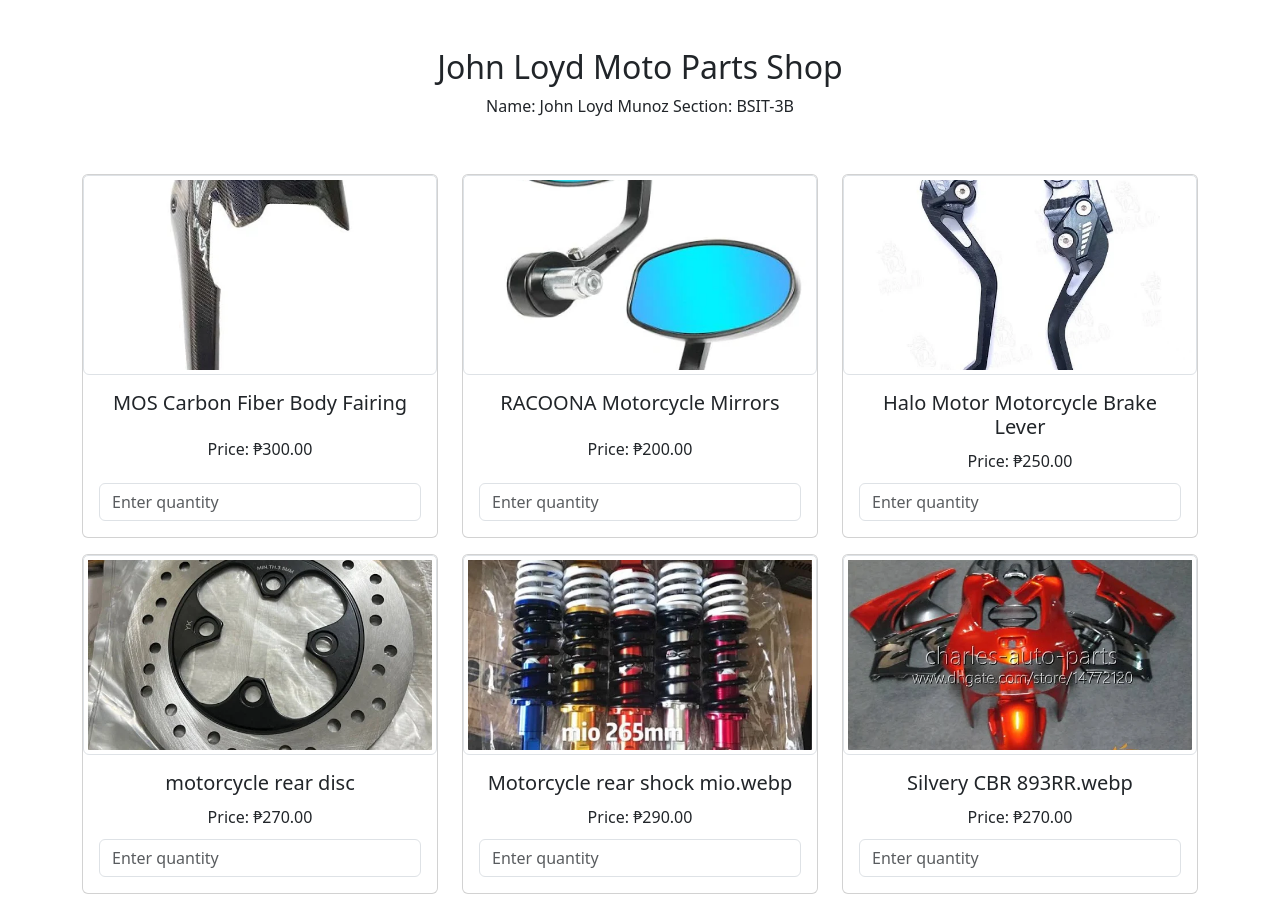
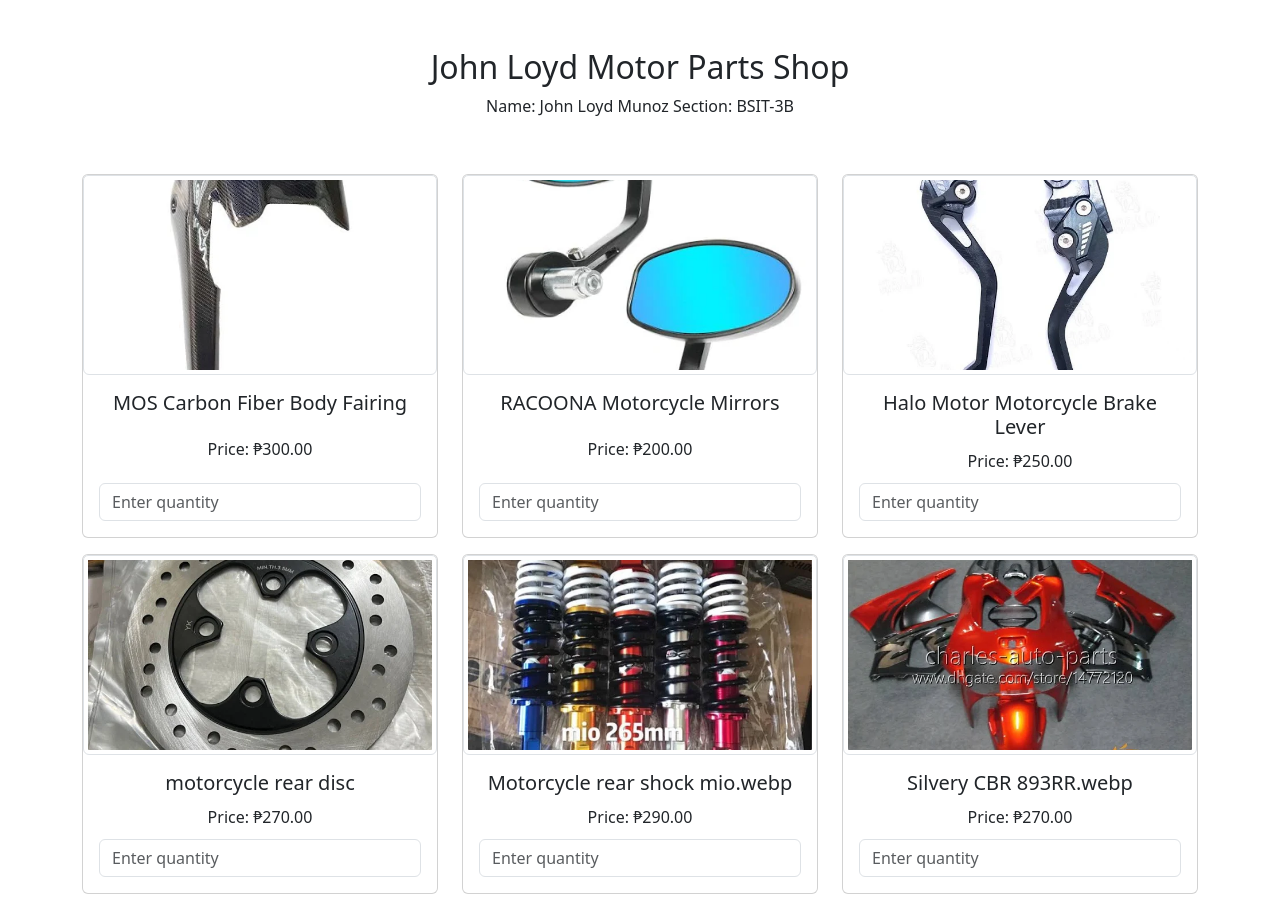
Before and after one commit to johnloydmunoz2002/johnloydmunoz2002, a plain HTML site: page index.html in a window 1280 px wide. Shown: the top 897 px of the page. Drawn offline with nearby package versions, Linux system fonts and the light colour scheme.

Commit message:
Update index.html

```diff
--- a/index.html
+++ b/index.html
@@ -49,7 +49,7 @@
     <div class="container mt-5">
         <div class="row mb-4">
             <div class="col-12 text-center">
-                <h2>John Loyd Moto Parts Shop</h2>
+                <h2>John Loyd Motor Parts Shop</h2>
                 <p>Name: John Loyd Munoz Section: BSIT-3B</p>
                 <hr style="border: 12px;">
             </div>
```
